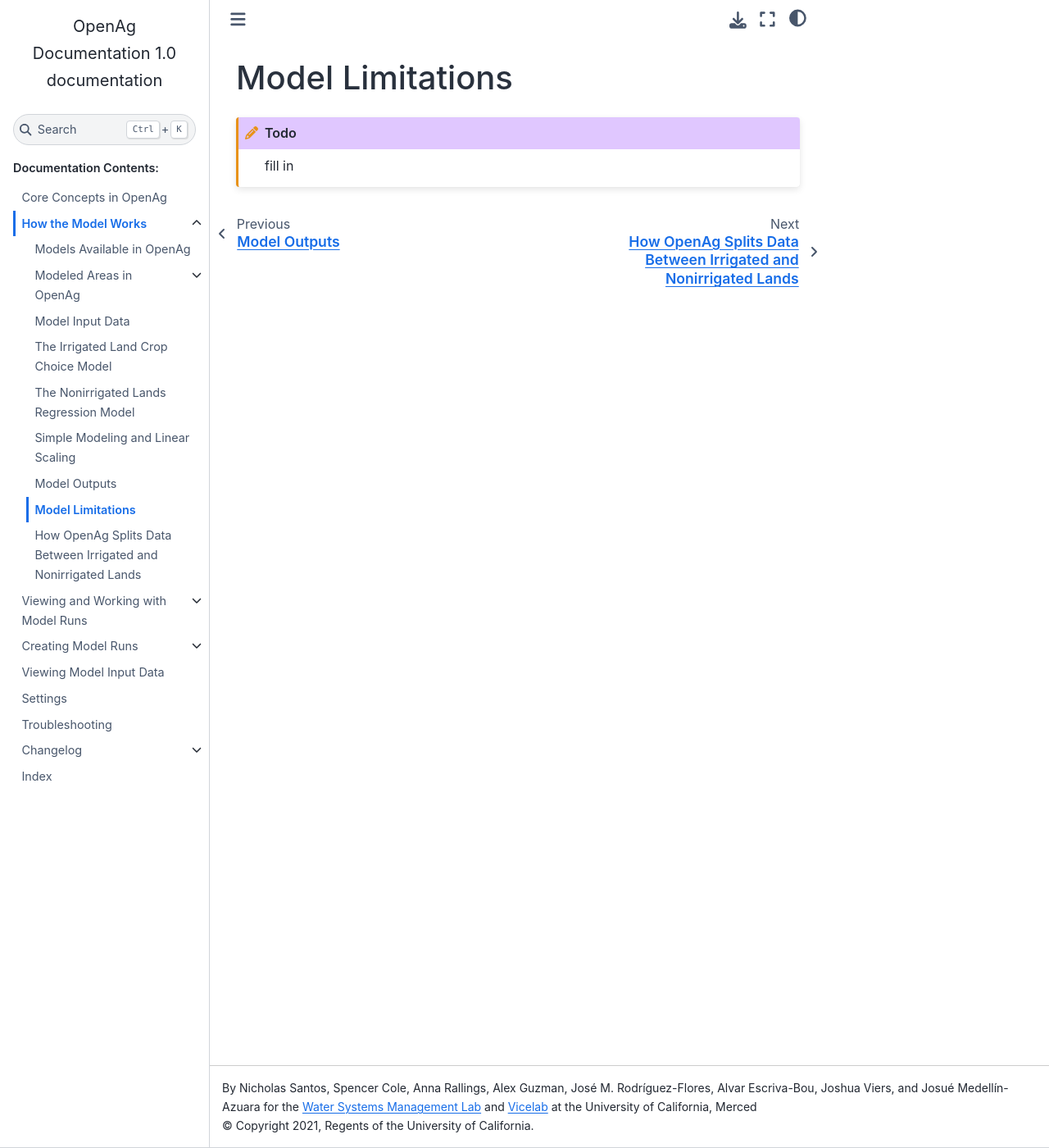
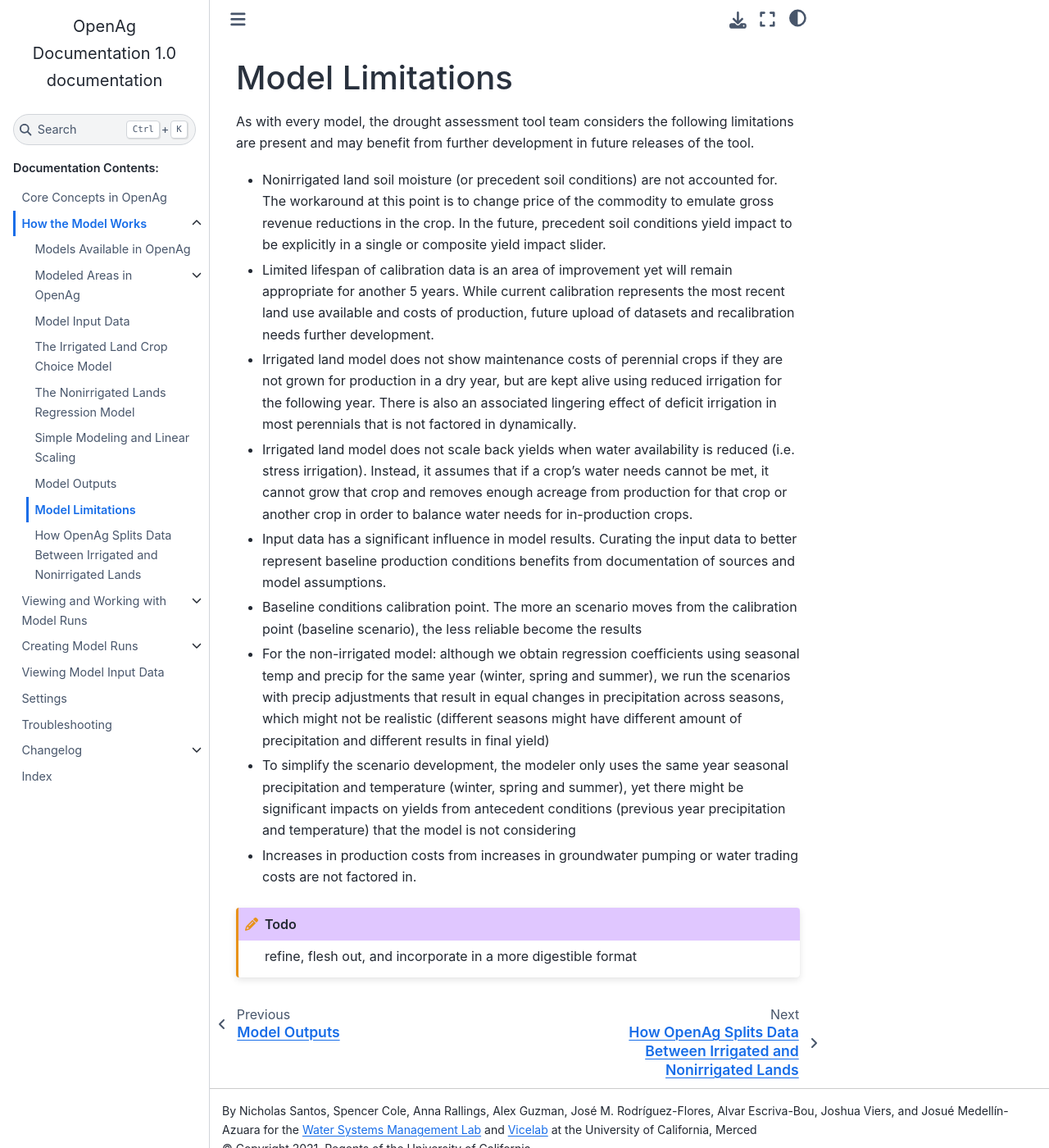
Before and after one commit to Water-Systems-Management-UCM/OpenAg_Docs, a Sphinx documentation site: the page built from source/Dapper/model_limitations.rst, in a window 1280 px wide and 1400 px high. Shown: the whole window at 82% size. Built offline with Sphinx 7.4.7 and the Sphinx Book theme 1.1.4, drawn with Linux system fonts in a browser that asks for light colours.

Commit message:
Basic model limitations, Alvar's feedback, some corrections, and stop showing TODOs when built in RTD

```diff
--- a/source/Dapper/linear_scaling.rst
+++ b/source/Dapper/linear_scaling.rst
@@ -13,7 +13,7 @@
 
 Where the Full model assumes that within regions resources can be freely traded, allowing multiple independent farmers
 to find optimal economic outcomes as resource availability changes, the simplified version assumes that changes
-to resource availability apply evenly to everyone, and they are unable to take steps to further improve their outcomes
+to resource availability apply evenly to all farmers, and they are unable to adapt and take steps to further improve their outcomes
 as their resource availability changes. We sometimes think of this as a "worst case scenario" outcome in that, when using
 the model to reduce resource availability, the Simple model gives us a reasonable lower bound on gross revenues and can
 be used with the Full PMP-modeled version of the same data to estimate a range of outcomes.
--- a/source/Dapper/model_limitations.rst
+++ b/source/Dapper/model_limitations.rst
@@ -1,4 +1,17 @@
 Model Limitations
 =====================
+As with every model, the drought assessment tool team considers the following limitations are present and may benefit
+from further development in future releases of the tool.
 
-.. todo:: fill in
+* Nonirrigated land soil moisture (or precedent soil conditions) are not accounted for. The workaround at this point is to change price of the commodity to emulate gross revenue reductions in the crop. In the future, precedent soil conditions yield impact to be explicitly in a single or composite yield impact slider.
+* Limited lifespan of calibration data is an area of improvement yet will remain appropriate for another 5 years. While current calibration represents the most recent land use available and costs of production, future upload of datasets and recalibration needs further development.
+* Irrigated land model does not show maintenance costs of perennial crops if they are not grown for production in a dry year, but are kept alive using reduced irrigation for the following year. There is also an associated lingering effect of deficit irrigation in most perennials that is not factored in dynamically.
+* Irrigated land model does not scale back yields when water availability is reduced (i.e. stress irrigation). Instead, it assumes that if a crop’s water needs cannot be met, it cannot grow that crop and removes enough acreage from production for that crop or another crop in order to balance water needs for in-production crops.
+* Input data has a significant influence in model results. Curating the input data to better represent baseline production conditions benefits from documentation of sources and model assumptions.
+* Baseline conditions calibration point. The more an scenario moves from the calibration point (baseline scenario), the less reliable become the results
+* For the non-irrigated model: although we obtain regression coefficients using seasonal temp and precip for the same year (winter, spring and summer), we run the scenarios with precip adjustments that result in equal changes in precipitation across seasons, which might not be realistic (different seasons might have different amount of precipitation and different results in final yield)
+* To simplify the scenario development, the modeler only uses the same year seasonal precipitation and temperature (winter, spring and summer), yet there might be significant impacts on yields from antecedent conditions (previous year precipitation and temperature) that the model is not considering
+* Increases in production costs from increases in groundwater pumping or water trading costs are not factored in.
+
+
+.. todo:: refine, flesh out, and incorporate in a more digestible format
--- a/source/conf.py
+++ b/source/conf.py
@@ -10,12 +10,14 @@
 # add these directories to sys.path here. If the directory is relative to the
 # documentation root, use os.path.abspath to make it absolute, like shown here.
 #
-# import os
+import os
 # import sys
 # sys.path.insert(0, os.path.abspath('.'))
 
 # we import this to modify image handling - see further down
 from sphinx.builders.html import StandaloneHTMLBuilder
+
+on_rtd = os.environ.get('READTHEDOCS') == 'True'
 
 # -- Project information -----------------------------------------------------
 
@@ -61,7 +63,7 @@
 exclude_patterns = []
 
 # If true, `todo` and `todoList` produce output, else they produce nothing.
-todo_include_todos = True
+todo_include_todos = False if on_rtd else True  # don't show TODOs in public builds, but show them in private ones
 
 # include numbering for figures
 numfig = True
```
Also changed, not shown: source/Dapper/nonirrigated.rst (+14 -5 lines), source/ModelAreas/washington/input_data_sources.rst (+21 -17 lines), source/ModelAreas/washington/washington.rst (+6 -2 lines).
